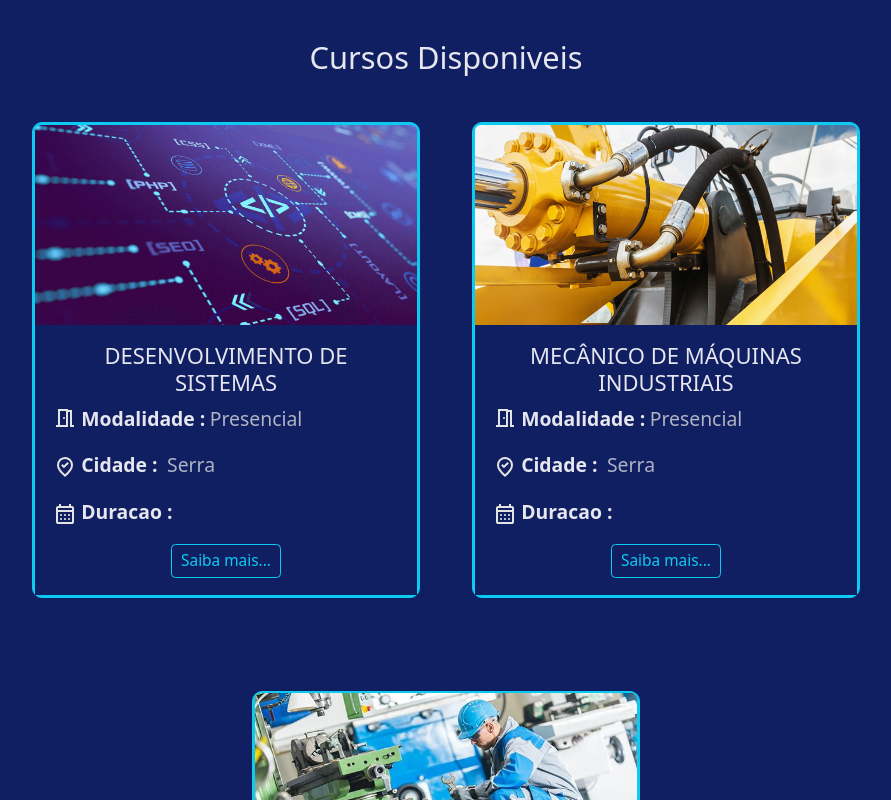
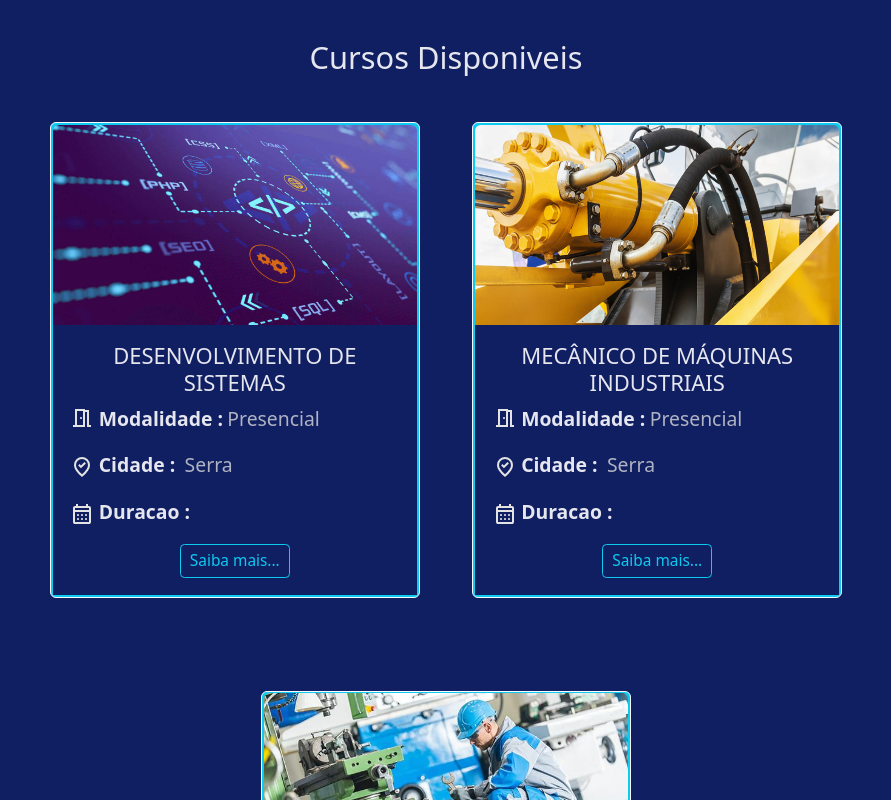
Before and after one commit to VandersonSenai/landingpageSenai, a React (Vite) app: page /home in a window 1280 px wide. Shown: the part 780-1580 px from the top of the page, without its empty margins (194-1085 px from the left). Built offline with nearby package versions, Linux system fonts and the light colour scheme; data requests are answered from the project's data file.

Commit message:
Atualizando o menu sobre

```diff
--- a/src/components/CardCurso.jsx
+++ b/src/components/CardCurso.jsx
@@ -2,13 +2,20 @@ import Button from "react-bootstrap/Button";
 import Card from "react-bootstrap/Card";
 import { NavLink } from 'react-router-dom';
 import ListGroup from 'react-bootstrap/ListGroup';
-import styles from "./CardCurso.module.css";
 
 const CardCurso = (props) => {
   return (
 
 
-          <Card bg="info" border="info" style={{ width: "22rem", padding:"0.1rem", marginBottom:"20px", marginTop:"20px", borderRadius:"10px" }} className="text-center">
+          <Card bg="info"
+          border="light"
+          style={{  width: "21rem",
+                    padding:"0.1rem",
+                    marginBottom:"20px",
+                    marginTop:"20px",
+                    borderRadius:"6px",
+                  }}
+                    className="text-center">
         <Card.Img
           variant="top"
           src={
```
